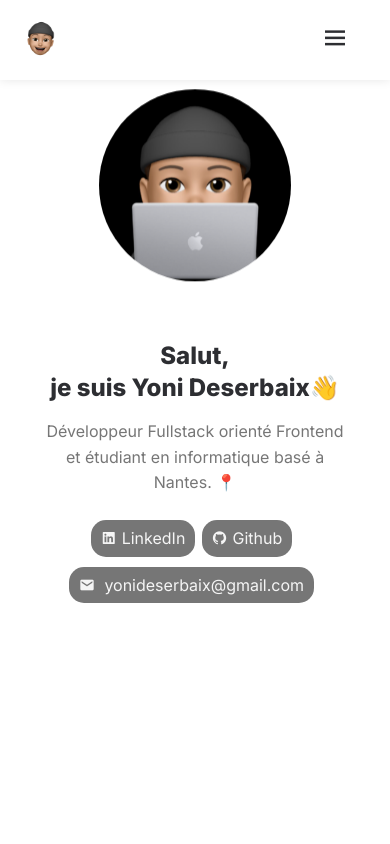
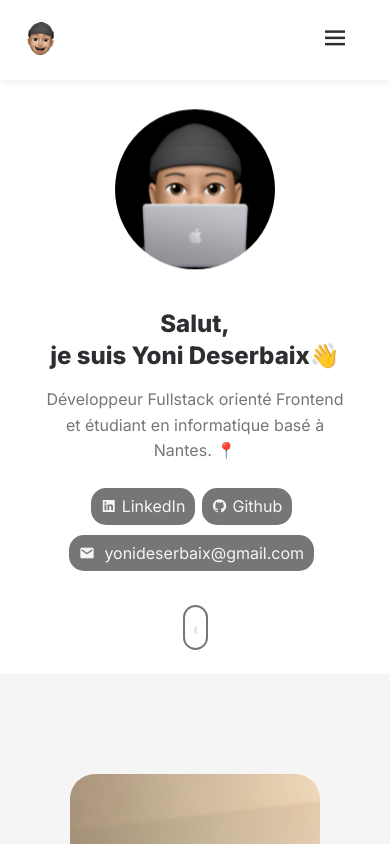
Before and after one commit to Yoni-Deserbaix/Portfolio-V2, a Next.js app: page / in a window 390 px wide. Shown: the top 844 px of the page. Built offline with nearby package versions, Linux system fonts and the light colour scheme.

Commit message:
update mouse anchor

```diff
--- a/src/app/components/Hero.tsx
+++ b/src/app/components/Hero.tsx
@@ -8,7 +8,7 @@ export default function Hero() {
   return (
     <div>
       {/* Home section  */}
-      <section className="bg-[#fff] pt-[200px] max-md:pt-[100px]" id="home">
+      <section className="bg-[#fff] pt-[200px] max-md:pt-[120px]" id="home">
         {/* Container  */}
         <div className="m-auto w-[70%] px-8 py-0 max-md:w-[95%]">
           {/* Content  */}
@@ -19,7 +19,7 @@ export default function Hero() {
             {/* Hero text  */}
             <div className="flex flex-col max-w-[50rem]">
               <h1
-                className="text-5xl font-extrabold leading-[1.2] mb-[15px] max-md:text-4xl max-sm:text-2xl"
+                className="text-5xl font-extrabold leading-[1.2] mb-[15px] max-md:text-4xl max-sm:text-2xl max-sm:mt-[-20px]"
                 data-aos="fade-up"
                 data-aos-duration="300"
               >
@@ -85,7 +85,7 @@ export default function Hero() {
                 src={memojiHome.src}
                 width={2000}
                 height={2000}
-                className=" w-full max-w-[20rem] max-md:w-[12rem] max-lg:w-[17rem] lg:w-[30rem] animate-[animimg_4s_ease-in-out_infinite] rounded-full"
+                className=" w-full max-w-[20rem] max-md:w-[10rem] max-lg:w-[17rem] lg:w-[30rem] animate-[animimg_4s_ease-in-out_infinite] rounded-full"
                 alt="hero"
                 data-aos="fade-up"
                 data-aos-duration="300"
@@ -93,9 +93,9 @@ export default function Hero() {
             </div>
           </div>
           {/* Hero mouse anchor  */}
-          <a className="flex justify-center mt-[350px] mb-[25px]" href="#about">
+          <a className="flex justify-center mt-8 mb-2 max-md:m-6 md:mt-[350px] md:mb-[35px]" href="#about">
             {/* Mouse icon  */}
-            <div className="w-[25px] h-[45px] relative text-center rounded-[15px] border-2 border-solid border-[#767676]">
+            <div className="w-[25px] h-[45px] relative text-center rounded-[15px] border-2 border-solid border-[#767676] ">
               <span className="w-[3px] h-2 block animate-[1.2s_ease_infinite_wheel-up-down] mt-0.5 mb-0 mx-auto rounded-[5px] bg-[#767676] -webkit-animation: 1.2s ease infinite wheel-up-down"></span>
             </div>
           </a>{" "}
```
